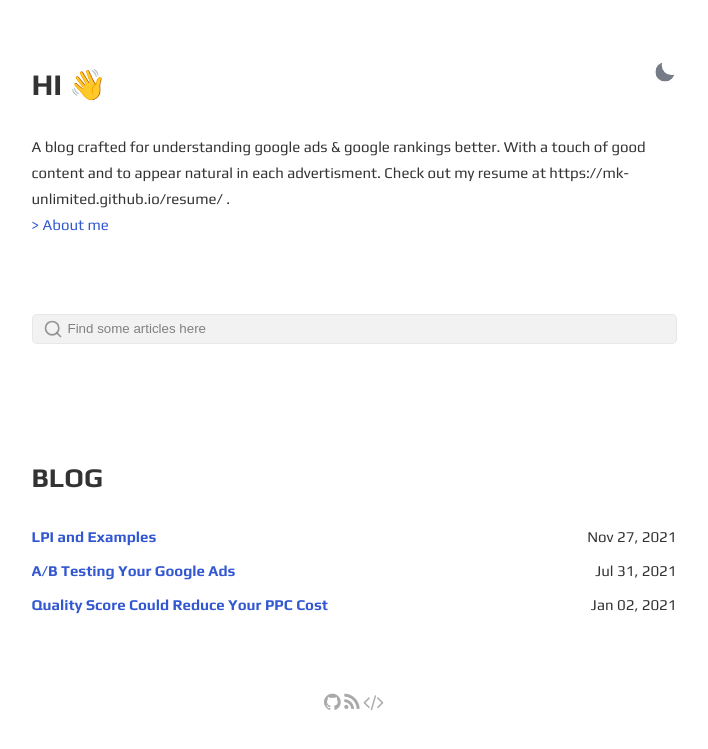
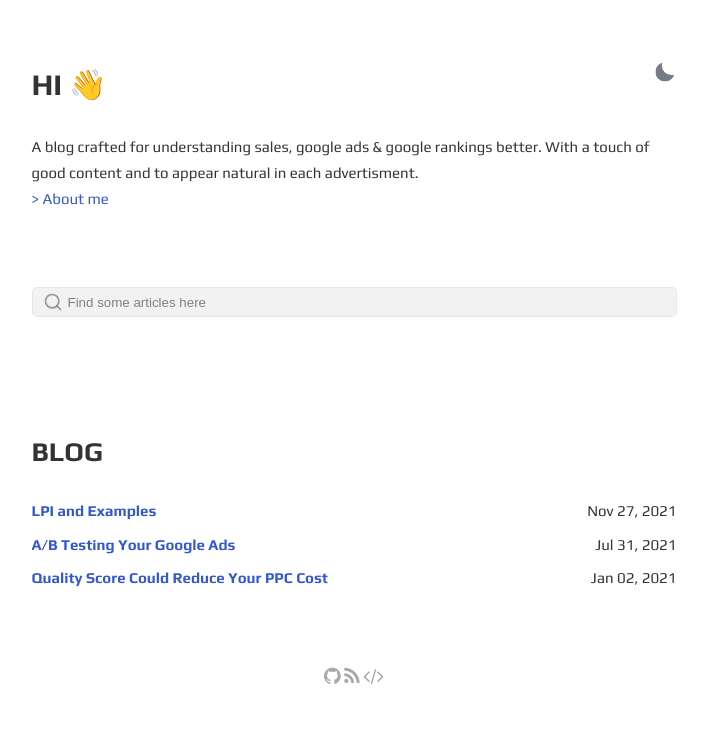
Before and after one commit to mk-unlimited/me, a Jekyll site: the page built from index.html, in a window 1280 px wide. Shown: the top 749 px of the page, without its empty margins (286-994 px from the left). Built offline with Jekyll 4.4.1, drawn with Linux system fonts in a browser that asks for light colours.

Commit message:
Update _config.yml

```diff
--- a/_config.yml
+++ b/_config.yml
@@ -1,7 +1,7 @@
 site: Mark Kumar
 title: Mark Kumar
 greetings: Hi 👋
-description: A blog crafted for understanding google ads & google rankings better. With a touch of good content and to appear natural in each advertisment. Check out my resume at  https://mk-unlimited.github.io/resume/ .
+description: A blog crafted for understanding sales, google ads & google rankings better. With a touch of good content and to appear natural in each advertisment.
 lang: en-US
 timezone:  Europe/Rome
 repo:
```
